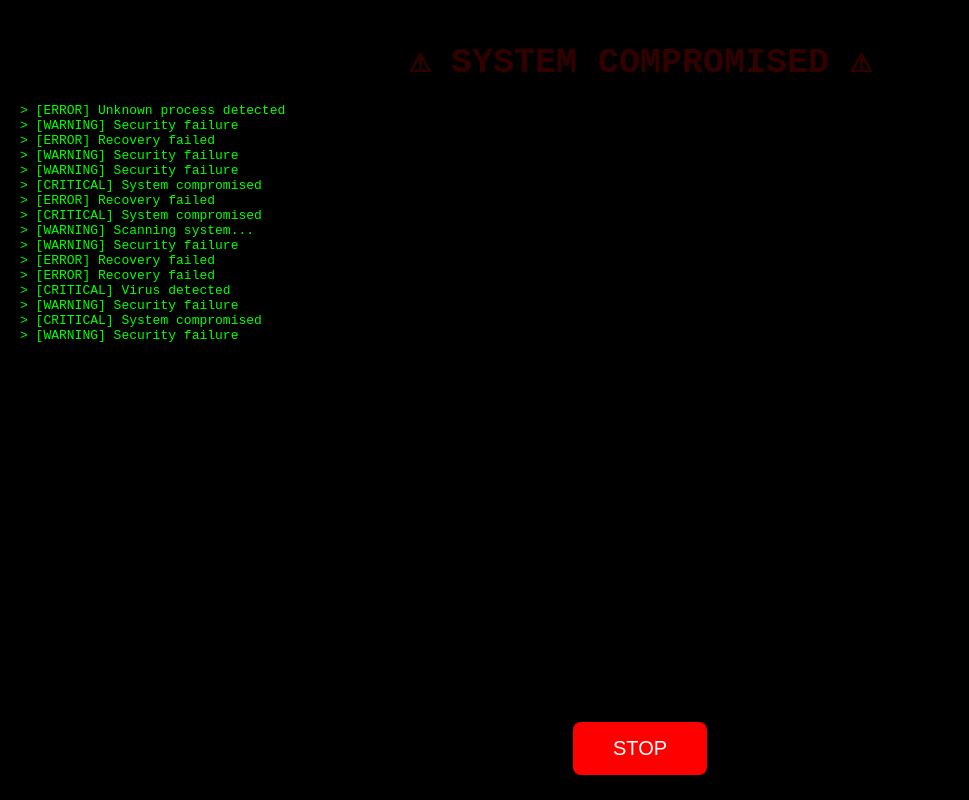
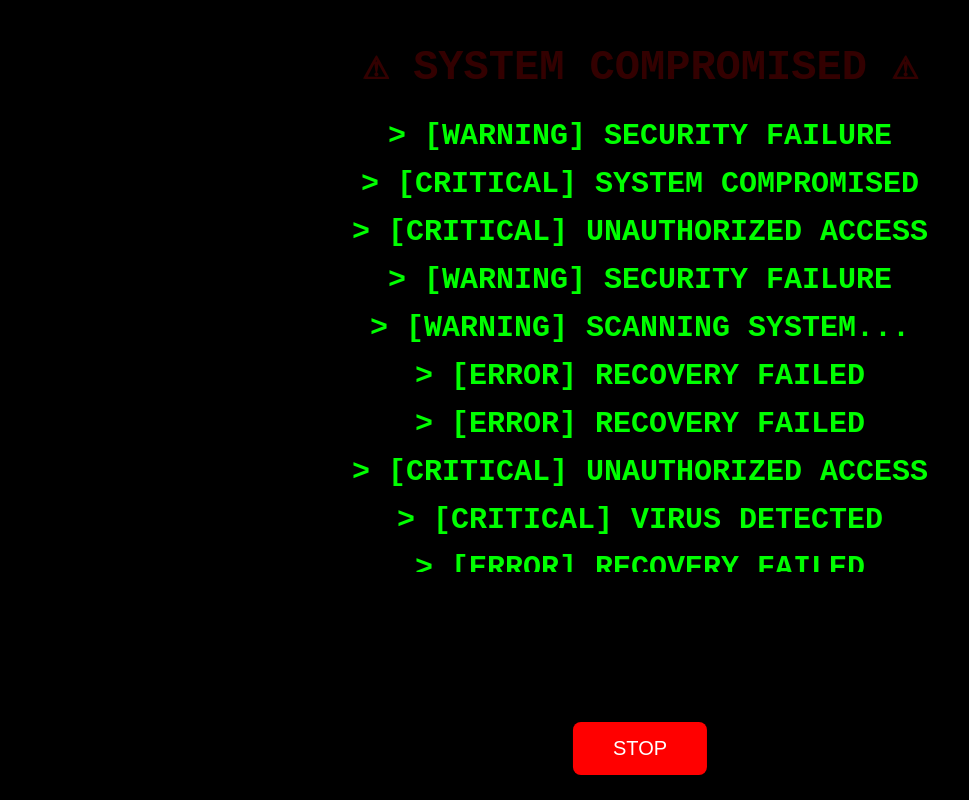
Before and after one commit to CodeXRajeeed/jhunreypogi, a plain HTML site: page index.html in a window 1280 px wide. Shown: the whole page, without its empty margins (0-969 px from the left). Drawn offline with Linux system fonts and the light colour scheme.

Commit message:
Update index.html

```diff
--- a/index.html
+++ b/index.html
@@ -1,9 +1,13 @@
 <!DOCTYPE html>
 <html>
 <head>
-    <title>Virus Prank</title>
+    <title>Jhun Rey Pogi</title>
 
     <style>
+        * {
+            box-sizing: border-box;
+        }
+
         body {
             margin: 0;
             background: black;
@@ -14,7 +18,7 @@
 
         #warning {
             color: red;
-            font-size: 35px;
+            font-size: 42px;
             font-weight: bold;
             text-align: center;
             margin-top: 40px;
@@ -25,6 +29,10 @@
             padding: 20px;
             height: 60vh;
             overflow: hidden;
+            text-align: center;
+            font-size: 30px;
+            line-height: 1.6;
+            font-weight: bold;
         }
 
         button {
@@ -46,9 +54,10 @@
             color: red;
             border: 3px solid red;
             padding: 25px;
-            font-size: 25px;
+            font-size: 30px;
             font-weight: bold;
             z-index: 999;
+            text-align: center;
             animation: shake 0.15s infinite;
         }
 
@@ -59,9 +68,17 @@
         }
 
         @keyframes shake {
-            0% { transform: translate(2px, 2px); }
-            50% { transform: translate(-2px, -2px); }
-            100% { transform: translate(2px, -2px); }
+            0% {
+                transform: translate(2px, 2px);
+            }
+
+            50% {
+                transform: translate(-2px, -2px);
+            }
+
+            100% {
+                transform: translate(2px, -2px);
+            }
         }
     </style>
 </head>
@@ -81,12 +98,13 @@
 let terminal = document.getElementById("terminal");
 
 let messages = [
-    "[CRITICAL] Virus detected",
-    "[WARNING] Scanning system...",
-    "[ERROR] Unknown process detected",
-    "[CRITICAL] System compromised",
-    "[WARNING] Security failure",
-    "[ERROR] Recovery failed"
+    "[CRITICAL] VIRUS DETECTED",
+    "[WARNING] SCANNING SYSTEM...",
+    "[ERROR] UNKNOWN PROCESS DETECTED",
+    "[CRITICAL] SYSTEM COMPROMISED",
+    "[WARNING] SECURITY FAILURE",
+    "[ERROR] RECOVERY FAILED",
+    "[CRITICAL] UNAUTHORIZED ACCESS"
 ];
 
 setInterval(function() {
@@ -98,12 +116,11 @@ setInterval(function() {
 
     terminal.appendChild(line);
 
-    if (terminal.children.length > 20) {
+    if (terminal.children.length > 12) {
         terminal.removeChild(terminal.firstChild);
     }
 
 }, 300);
-
 
 function stopPrank() {
 
@@ -115,7 +132,6 @@ function stopPrank() {
 
 }
 
-
 function createPopup(text) {
 
     let popup = document.createElement("div");
@@ -124,7 +140,7 @@ function createPopup(text) {
     popup.textContent = text;
 
     popup.style.left =
-        Math.random() * 65 + 10 + "%";
+        Math.random() * 60 + 15 + "%";
 
     popup.style.top =
         Math.random() * 60 + 10 + "%";
@@ -134,10 +150,9 @@ function createPopup(text) {
     setTimeout(function() {
         popup.remove();
     }, 2000);
-
 }
 
 </script>
 
 </body>
-    </html>
+</html>
```
